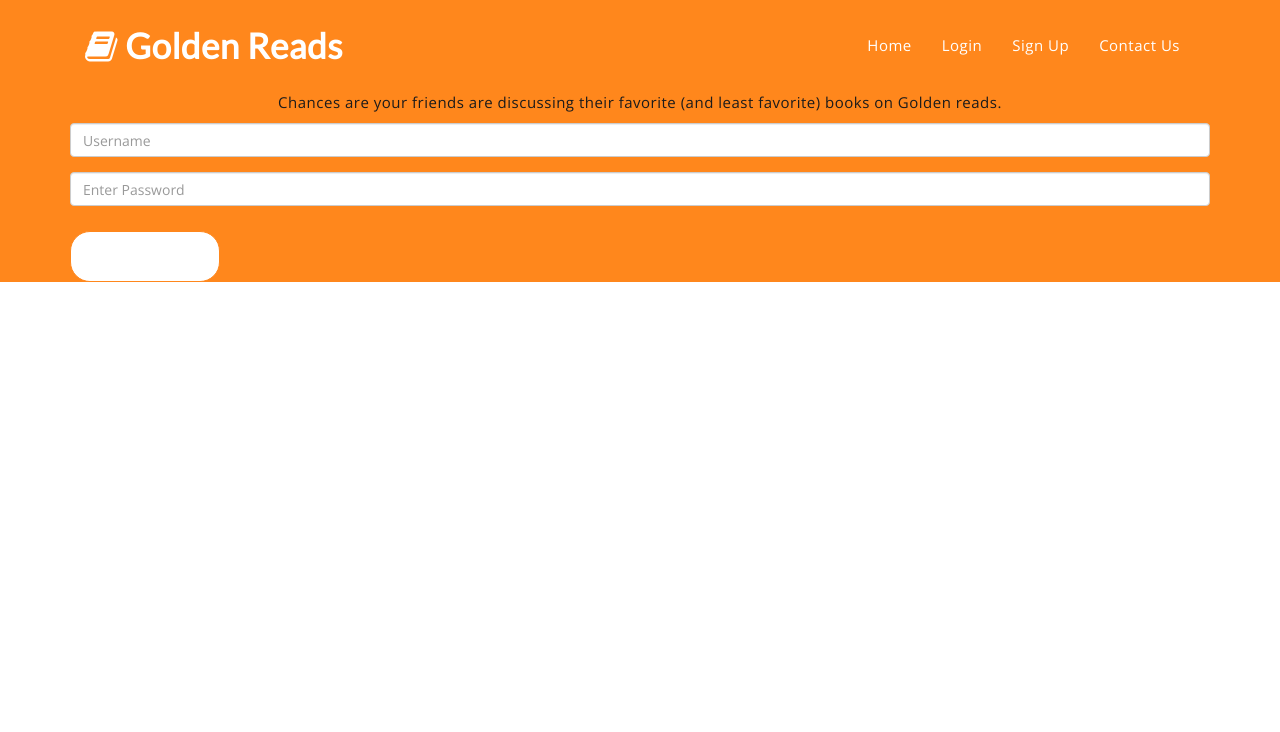
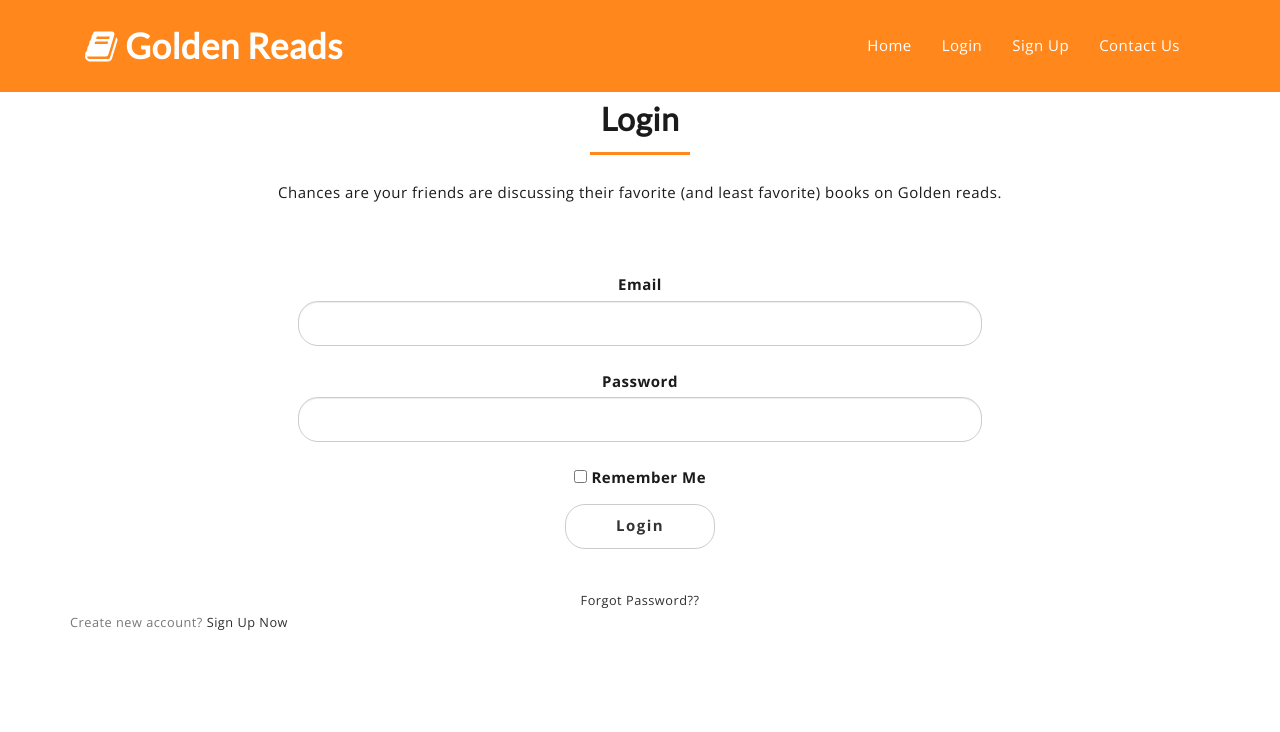
Before and after one commit to MastewalB/flask-golden-reads, a Flask app: page /login in a window 1280 px wide. Shown: the top 732 px of the page. Run offline with Flask 2, Linux system fonts and the light colour scheme; some libraries are stand-ins or nearby versions.

Commit message:
Login Form

```diff
--- a/templates/login.html
+++ b/templates/login.html
@@ -1,12 +1,13 @@
-{% extends 'base.html' %} {%block title%}Signup{%endblock%}
+{% extends 'base.html' %}
+{%block title%}{%endblock%}
 {% block template %}
 
 <!-- Start Sign up -->
-<section id="mu-contact" style="background-color: #ff871c;">
+<section id="sign-up">
     <div class="container">
         <div class="row">
             <div class="col-md-12">
-                <div class="mu-contact-area">
+                <div class="sign-up-area">
 
                     <div class="mu-heading-area">
                         <h2 class="mu-heading-title">Login</h2>
@@ -16,25 +17,65 @@
                     </div>
 
                     <!-- Start Sign up Content -->
-                    <div class="mu-contact-content">
+                    <div class="sign-up-content">
 
                         <div id="form-messages"></div>
                         <form id="ajax-contact" method="POST" action="{{ url_for('login', next=next) }}"
-                            class="mu-contact-form">
+                            class="sign-up-form">
+
+                            {{ form.hidden_tag() }}
+
+
                             <div class="form-group">
-                                <input type="text" class="form-control" placeholder="Username" id="username"
-                                    name="username" pattern="[a-zA-Z0-9]+" required style="background-color: #fff;" />
+                                {{ form.email.label}}
+                                {% if form.email.errors %}
+                                {{ form.email(class="form-control is-invalid")}}
+                                <div class="invalid-feedback">
+                                    {% for error in form.email.errors %}
+                                    <span>{{ error }}</span>
+                                    {% endfor %}
+                                </div>
+                                {% else %}
+                                {{ form.email(class="form-control")}}
+                                {% endif %}
+
+
                             </div>
                             <div class="form-group">
-                                <input type="password" class="form-control" placeholder="Enter Password" id="password"
-                                    name="password" required style="background-color: #fff;" />
+                                {{ form.password.label}}
+                                {% if form.password.errors %}
+                                {{ form.password(class="form-control is-invalid")}}
+                                <div class="invalid-feedback">
+                                    {% for error in form.password.errors %}
+                                    <span>{{ error }}</span>
+                                    {% endfor %}
+                                </div>
+                                {% else %}
+                                {{ form.password(class="form-control")}}
+                                {% endif %}
+
+
                             </div>
 
+                            <div class="form-check">
+                                {{ form.remember(class="form-check-input") }}
+                                {{ form.remember.label(class="form-check-label") }}
+                            </div>
 
-                            <button type="submit" class="mu-send-msg-btn"
-                                style="background-color: #fff; "><span>Login</span></button>
+                            <div class="form-group">
+                                {{ form.submit(class="btn btn-outline-info mu-send-msg-btn") }}
+
+                            </div>
+                            <small class="text-muted">
+                                <a href="#">Forgot Password??</a>
+                            </small>
                         </form>
 
+                    </div>
+                    <div class="border-top pt-3">
+                        <small class="text-muted">
+                            Create new account? <a class="ml-2" href="{{ url_for('signup') }}">Sign Up Now </a>
+                        </small>
                     </div>
                     <!-- End Sign up Content -->
 
@@ -45,4 +86,4 @@
 </section>
 <!-- End Sign up -->
 
-{%endblock%}
+{%endblock template%}
```
